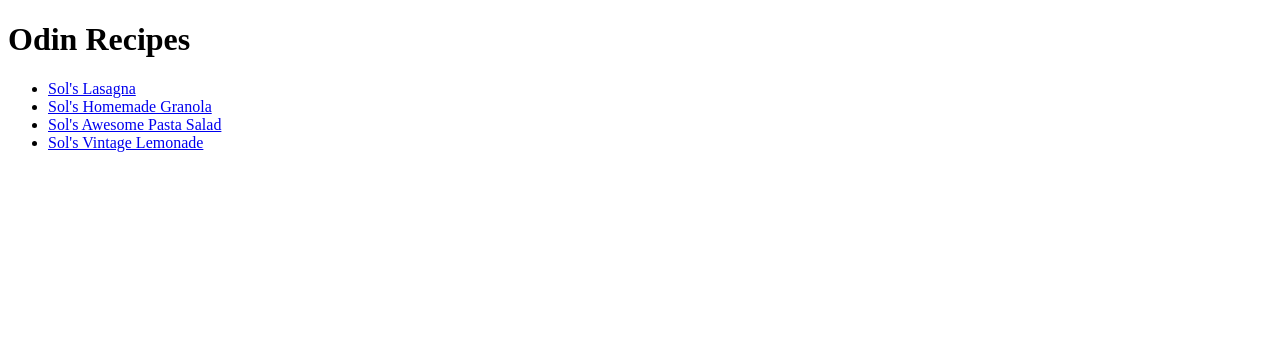
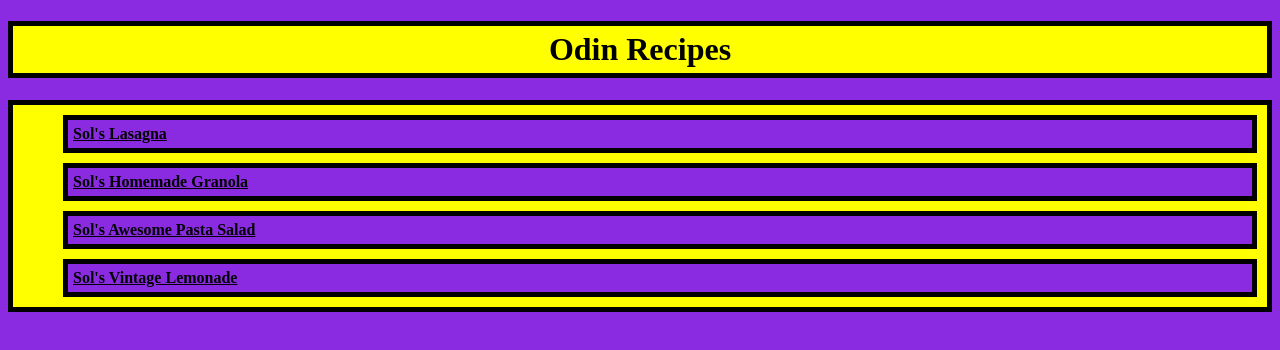
Before and after one commit to TheeGreenGenie/odin-recipes, a plain HTML site: page index.html in a window 1280 px wide. Drawn offline with Linux system fonts and the light colour scheme.

Commit message:
Small content editing

```diff
--- a/index.html
+++ b/index.html
@@ -3,11 +3,12 @@
 <head>
     <meta charset="UTF-8">
     <meta name="viewport" content="width=device-width, initial-scale=1.0">
+    <link rel="Stylesheet" href="styles.css">
     <title>Homepage</title>
 </head>
 <body>
     <h1>Odin Recipes</h1>
-    <ul>
+    <ul class="recipes">
         <li><a href="./recipes/lasagna.html">Sol's Lasagna</a></li>
         <li><a href="./recipes/granola.html">Sol's Homemade Granola</a></li>
         <li><a href="./recipes/pasta-salad.html">Sol's Awesome Pasta Salad</a></li>
--- /dev/null
+++ b/styles.css
@@ -0,0 +1,33 @@
+body {
+    background-color: blueviolet;
+}
+h1 {
+    background-color: yellow;
+    border: solid black 5px;
+    padding: 5px;
+    text-align: center;
+    font-weight: 900;
+    font
+}
+
+.recipes {
+    border: 5px solid;
+    background-color: yellow;
+}
+
+li {
+    background-color: blueviolet;
+    display: block;
+    margin: 10px;
+    border: 5px black solid;
+    padding: 5px;
+    font-weight: 800;
+}
+
+a:link {
+    color: black;
+}
+
+a:visited {
+    color: rgb(121, 121, 0);
+}
```
